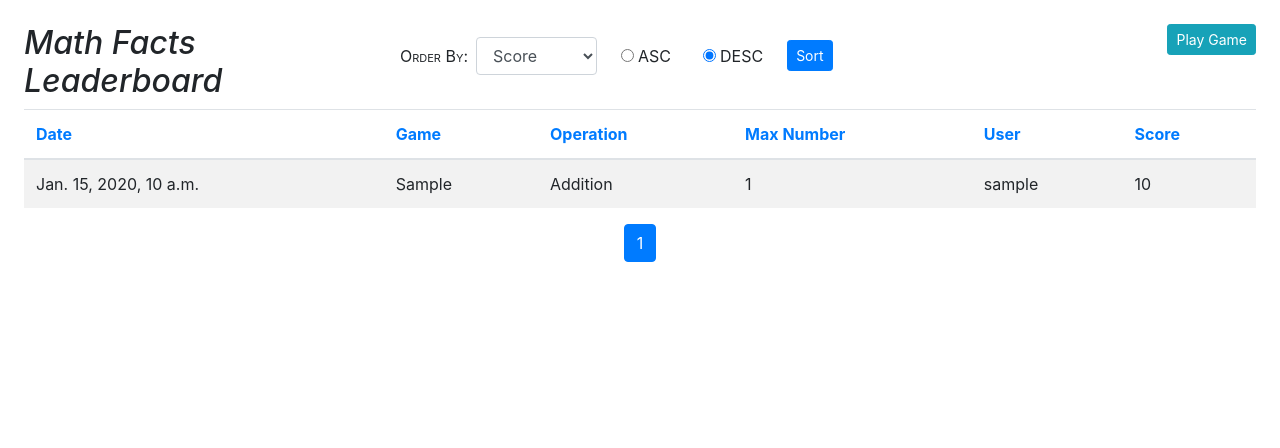
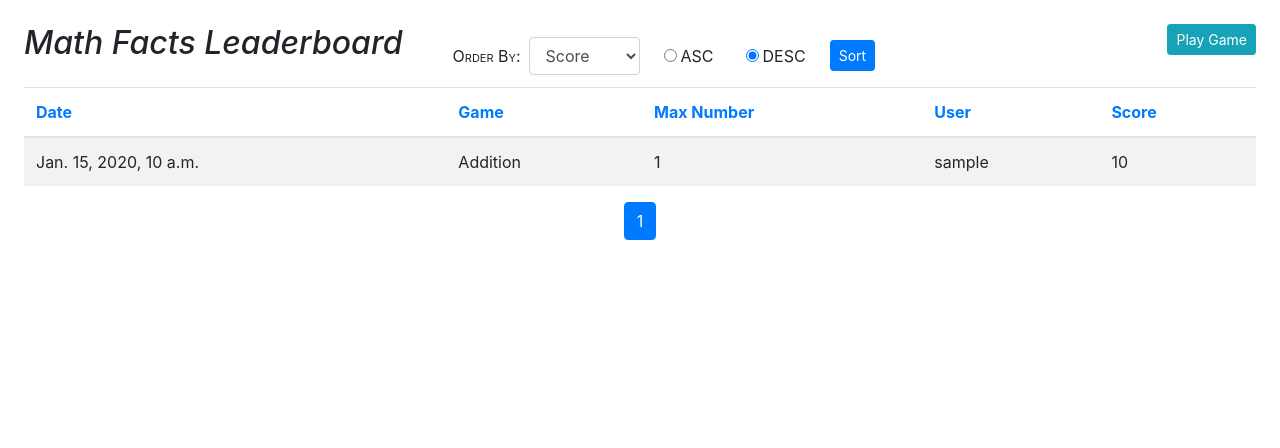
Before and after one commit to samoore333/play2learn, a Django app: page /mathgame/ in a window 1280 px wide. Shown: the part 89-537 px from the top of the page. Run offline with Django 4.2, Linux system fonts and the light colour scheme; a user stored in the database is signed in; tables that the repository leaves empty hold one stand-in row (values such as "Sample post"); grey boxes marked "Sample" are stand-in pictures; some libraries are stand-ins or nearby versions.

Commit message:
Leaderboard edits

```diff
--- a/mathgame/views.py
+++ b/mathgame/views.py
@@ -67,8 +67,7 @@ class MathgameListView(LoginRequiredMixin, ListView):
         # Returns a dict mapping friendly names to field names and lookups.
         return {
             'updated': 'updated',
-            'category': 'category',
-            'operation': 'operation',
+            'game': 'operation',
             'max': 'max_number',
             'creator': 'user__username',
             'score': 'score',
--- a/templates/mathgame/mathgame_list.html
+++ b/templates/mathgame/mathgame_list.html
@@ -3,10 +3,10 @@
 {% block title %}Math Facts Leaderboard{% endblock %}
 {% block main %}
   <div class="row">
-    <div class="col-12 col-md-2 col-lg-3">
+    <div class="col-12 col-md-4 col-lg-4">
       <h2>Math Facts Leaderboard</h2>
     </div>
-    <div class="col-12 col-md-8 col-lg-6">
+    <div class="col-12 col-md-6 col-lg-5">
       <form class="form-inline my-2 mx-auto" style="max-width: 30rem;">
         <label class="my-1 mr-2" for="order">Order By:</label>
         <select class="form-control mr-sm-2" name="order" id="order">
@@ -52,15 +52,10 @@
             {% else %}
             <th><a href="?order=updated&direction=asc&q={{ request.GET.q }}">Date</a></th>
             {% endif %}
-            {% if request.GET.order == 'category' and request.GET.direction == 'asc' %}
-            <th><a href="?order=category&direction=desc&q={{ request.GET.q }}">Game</a></th>
+            {% if request.GET.order == 'game' and request.GET.direction == 'asc' %}
+            <th><a href="?order=game&direction=desc&q={{ request.GET.q }}">Game</a></th>
             {% else %}
-            <th><a href="?order=category&direction=asc&q={{ request.GET.q }}">Game</a></th>
-            {% endif %}
-            {% if request.GET.order == 'operation' and request.GET.direction == 'asc' %}
-            <th><a href="?order=operation&direction=desc&q={{ request.GET.q }}">Operation</a></th>
-            {% else %}
-            <th><a href="?order=operation&direction=asc&q={{ request.GET.q }}">Operation</a></th>
+            <th><a href="?order=game&direction=asc&q={{ request.GET.q }}">Game</a></th>
             {% endif %}
             {% if request.GET.order == 'max' and request.GET.direction == 'asc' %}
             <th><a href="?order=max&direction=desc&q={{ request.GET.q }}">Max Number</a></th>
@@ -87,9 +82,6 @@
               {{ mathgame.updated }}</a>
             </td>
             <td>
-              {{ mathgame.category }}
-            </td>
-            <td>
               {{ mathgame.get_operation_display }}
             </td>
             <td>
```
